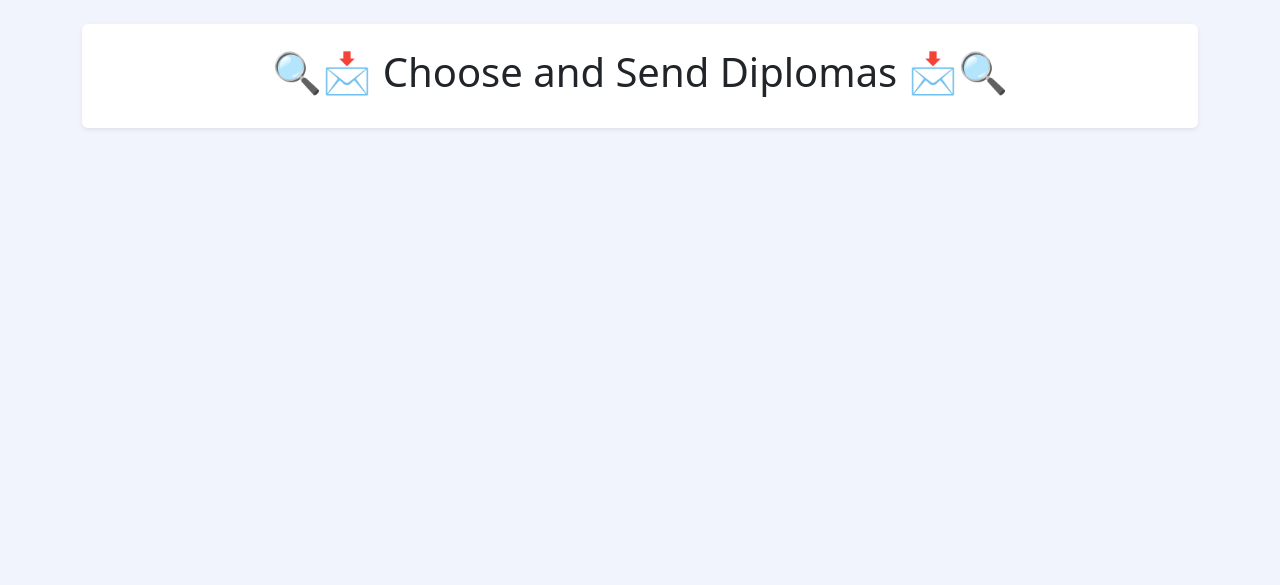
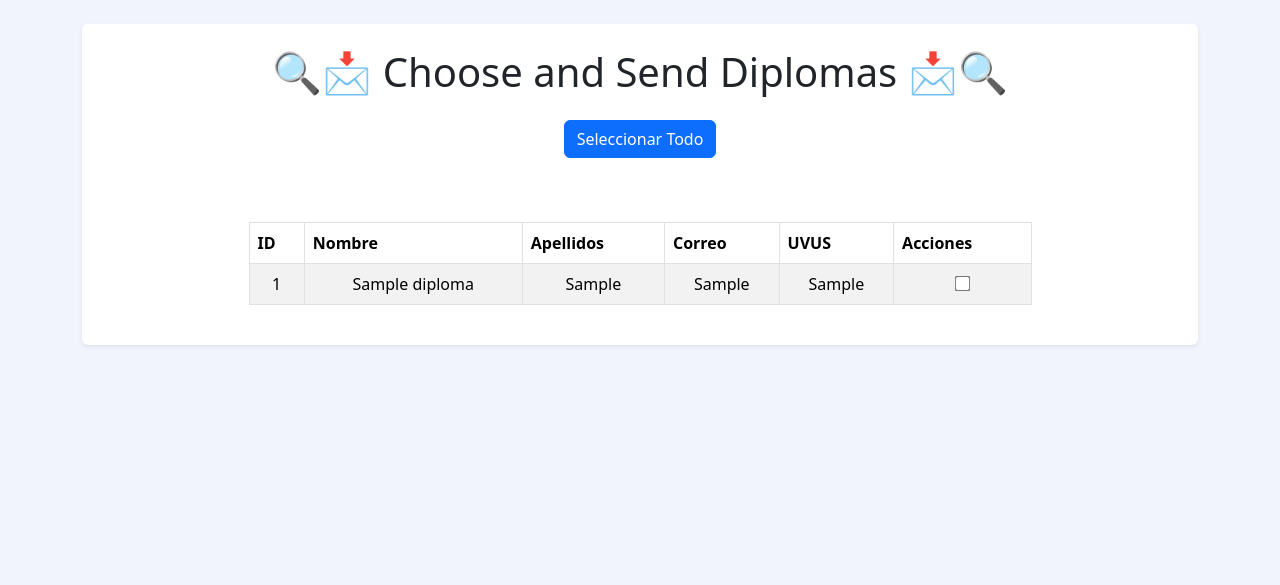
Before and after one commit to alvaroChico2408/innosoft-diplomas-1, a Flask app: page /choose_send_diplomas in a window 1280 px wide. Shown: the part 66-651 px from the top of the page. Run offline with Flask 3, Linux system fonts and the light colour scheme; a user stored in the database is signed in; tables that the repository leaves empty hold one stand-in row (values such as "Sample post"); parts of the project's set-up code (start-up, migrations or seed data) failed here and were passed over; some libraries are stand-ins or nearby versions.

Commit message:
[feat] diplomas list and checkbox

```diff
--- a/accounts/templates/choose_send_diplomas.html
+++ b/accounts/templates/choose_send_diplomas.html
@@ -1,19 +1,64 @@
 {% extends "base.html" %}
-{% from 'bootstrap5/utils.html' import render_messages %}
 {% block title %}Choose and Send Diplomas{% endblock %}
 
 {% block body %}
-
 <div class="container my-4">
     <div class="card shadow-sm border-0">
         <div class="row justify-content-center">
             <div class="col-md-9 col-lg-9">
                 <div class="p-4 text-center">
                     <h1>🔍📩 Choose and Send Diplomas 📩🔍</h1>
+                    <button class="btn btn-primary my-3" onclick="toggleSelectAll()">Seleccionar Todo</button>
+                </div>
+                <style>
+                    td {
+                        text-align: center; /* Centra el contenido horizontalmente */
+                        vertical-align: middle; /* Centra el contenido verticalmente */
+                    }
+
+                    input[type="checkbox"] {
+                        transform: scale(1.2); /* Opcional: Ajusta el tamaño del checkbox */
+                    }
+                </style>
+                <div class="p-4">
+                    <table class="table table-bordered table-striped" style="background-color: #ffffff; color: #000000;">
+                        <thead>
+                            <tr>
+                                <th>ID</th>
+                                <th>Nombre</th>
+                                <th>Apellidos</th>
+                                <th>Correo</th>
+                                <th>UVUS</th>
+                                <th>Acciones</th>
+                            </tr>
+                        </thead>
+                        <tbody>
+                            {% for diploma in diplomas %}
+                                <tr>
+                                    <td>{{ diploma.id }}</td>
+                                    <td>{{ diploma.nombre }}</td>
+                                    <td>{{ diploma.apellidos }}</td>
+                                    <td>{{ diploma.correo }}</td>
+                                    <td>{{ diploma.uvus }}</td>
+                                    <td>
+                                        <input type="checkbox" name="select_diploma" value="{{ diploma.id }}">
+                                    </td>
+                                </tr>
+                            {% endfor %}
+                        </tbody>
+                    </table>
                 </div>
             </div>
         </div>
     </div>
 </div>
 
+<!-- JavaScript para seleccionar o deseleccionar todas las casillas -->
+<script>
+    function toggleSelectAll() {
+        const checkboxes = document.querySelectorAll('input[name="select_diploma"]');
+        const allChecked = Array.from(checkboxes).every(checkbox => checkbox.checked);
+        checkboxes.forEach(checkbox => checkbox.checked = !allChecked);
+    }
+</script>
 {% endblock %}
--- a/accounts/views.py
+++ b/accounts/views.py
@@ -20,7 +20,7 @@ from accounts.email_utils import (
     send_reset_email,
 )
 from accounts.extensions import database as db
-from accounts.models import User, validate_and_save_excel
+from accounts.models import User, validate_and_save_excel, Diploma
 from accounts.forms import (
     RegisterForm,
     LoginForm,
@@ -589,4 +589,5 @@ def generate_diplomas():
 @accounts.route("/choose_send_diplomas", methods=["GET", "POST"])
 @login_required
 def choose_send_diplomas():
-    return render_template("choose_send_diplomas.html")
+    todos_los_diplomas = Diploma.query.all()
+    return render_template('choose_send_diplomas.html', diplomas=todos_los_diplomas)
```
